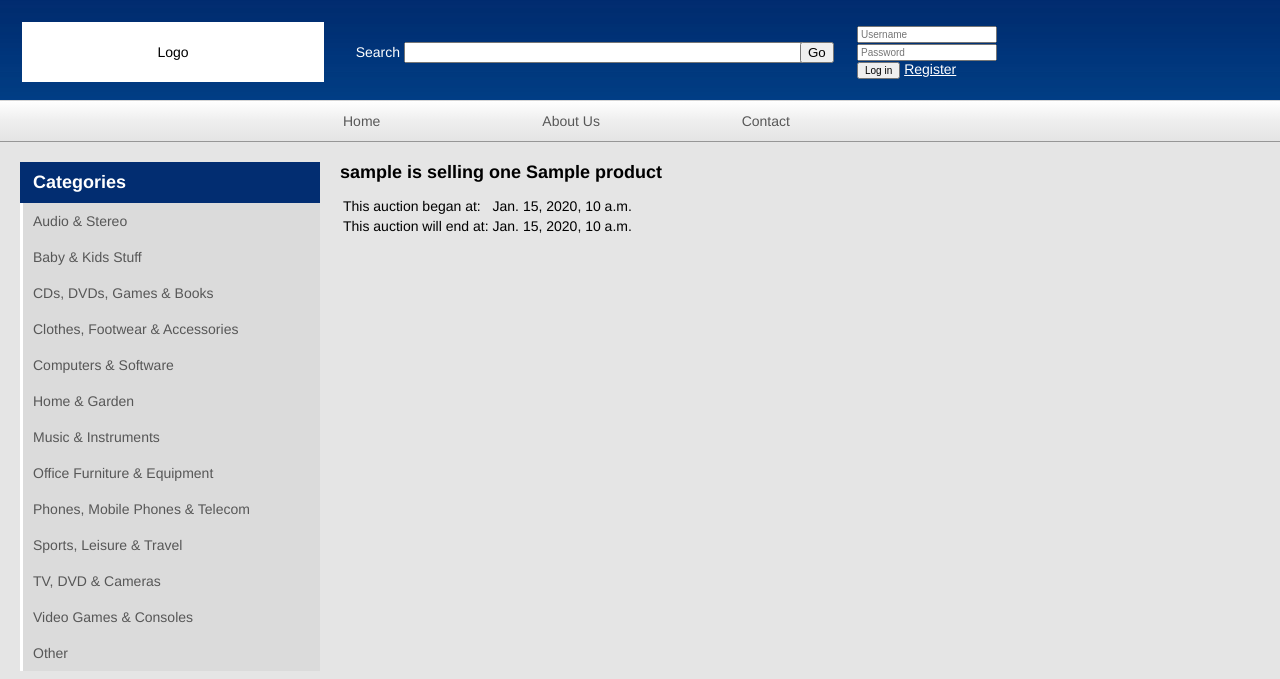
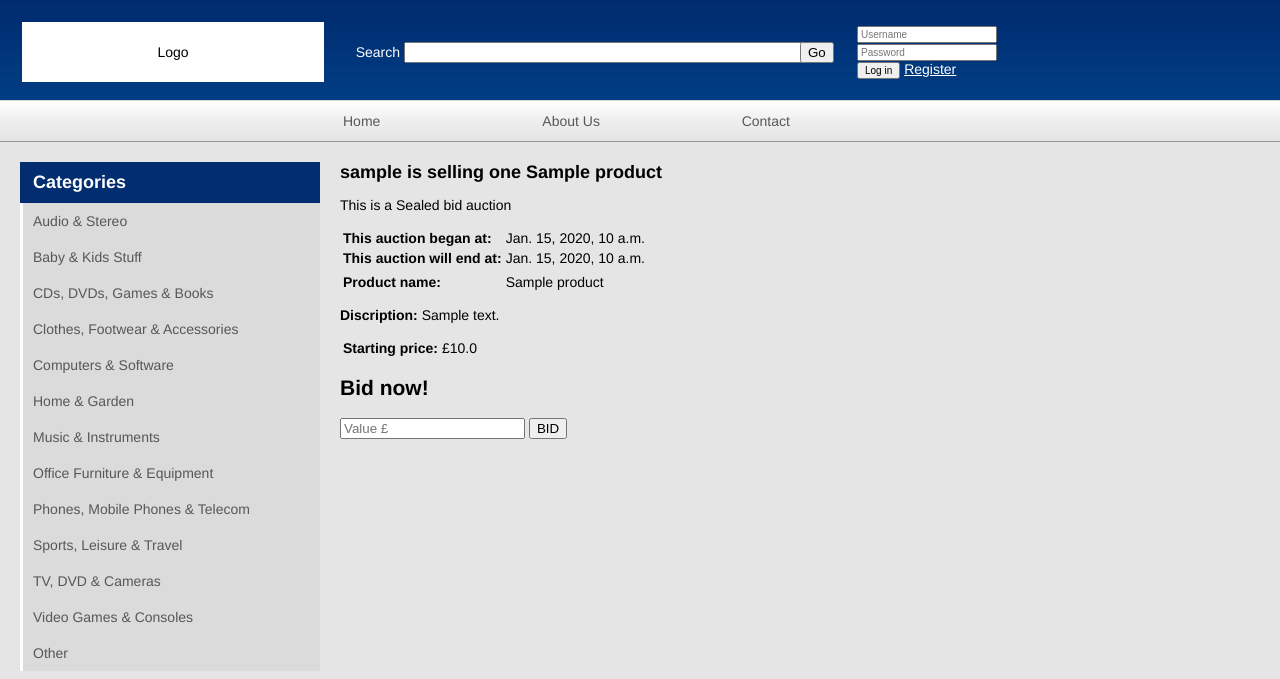
Before and after one commit to matheusgsb/auctions, a Django app: page /auction/1/ in a window 1280 px wide. Shown: the top 679 px of the page. Run offline with Django 3.2, Linux system fonts and the light colour scheme; tables that the repository leaves empty hold one stand-in row (values such as "Sample post").

Commit message:
Added view auction screen

```diff
--- a/auctions/templates/auction.html
+++ b/auctions/templates/auction.html
@@ -9,11 +9,32 @@
 
 <h1>{{auction.auctioneer}} is selling one {{auction.product.title}}</h1>
 
+<p>This is a {{auction.get_type_name}}</p>
 <table id="auction_info">
-  <tr><td>This auction began at:</td><td>{{auction.date_begin}}</td></tr>
-  <tr><td>This auction will end at:</td><td>{{auction.date_end}}</td></tr>
-  <tr><td>
+  <tr><td><b>This auction began at:</b></td><td>{{auction.date_begin}}</td></tr>
+  <tr><td><b>This auction will end at:</b></td><td>{{auction.date_end}}</td></tr>
+  <tr><td></td></tr> <!-- This is just to jump a line !-->
+  <tr><td><b>Product name:</b></td><td>{{auction.product.title}}</td></tr>
 </table>
+<p><b>Discription: </b>{{auction.product.description}}</p>
+<table id="auction_info2">
+  <tr><td><b>Starting price:</b></td><td>&pound;{{auction.start_price}}</td></tr>
+</table>
+{% if auction.finished %}
+  <table id="selling_info">
+    <tr><td><b>Sold for:</b></td><td>{{auction.winning_value}}</td></tr>
+    <tr><td><b>Sold to:</b></td><td>{{auction.winner.username}}</td></tr>
+  </table>
+{% else %}
+  {% if auction.auction_type != "SEAL" %}
+    {% if auction.winning_bid %}<p><b>Current bid: </b>&pound;{{auction.winning_bid}}</p>{% else %}<p><b>No bid so far</b></p>{% endif %}
+  {% endif %}
+  <h2>Bid now!</h2>
+  <form id="bid_now" method="post" action="/make_bid/">
+    <input type="text" name="value" value="" placeholder="Value &pound;">
+    <input type="submit" name="submit" value="BID">
+  </form>
+{% endif %}
 
 {% endif %}
 
--- a/auctions/templates/profile.html
+++ b/auctions/templates/profile.html
@@ -30,6 +30,7 @@
         {% endif %}
       {% endif %}
     </table>
+  </td></tr><tr><td><!-- This is just to jump a line !-->
   {% endfor %}
 </td></tr></table>
 {% endif %}
@@ -50,6 +51,7 @@
       <tr><td><b>Sold by:</b></td><td>{{auction.auctioneer}}</td></tr>
       <tr><td><b>Sold for:</b></td><td>&pound;{{ auction.winning_value }}</td></tr>
     </table>
+  </td></tr><tr><td><!-- This is just to jump a line !-->
   {% endfor %}
 </td></tr></table>
 {% endif %}
```
